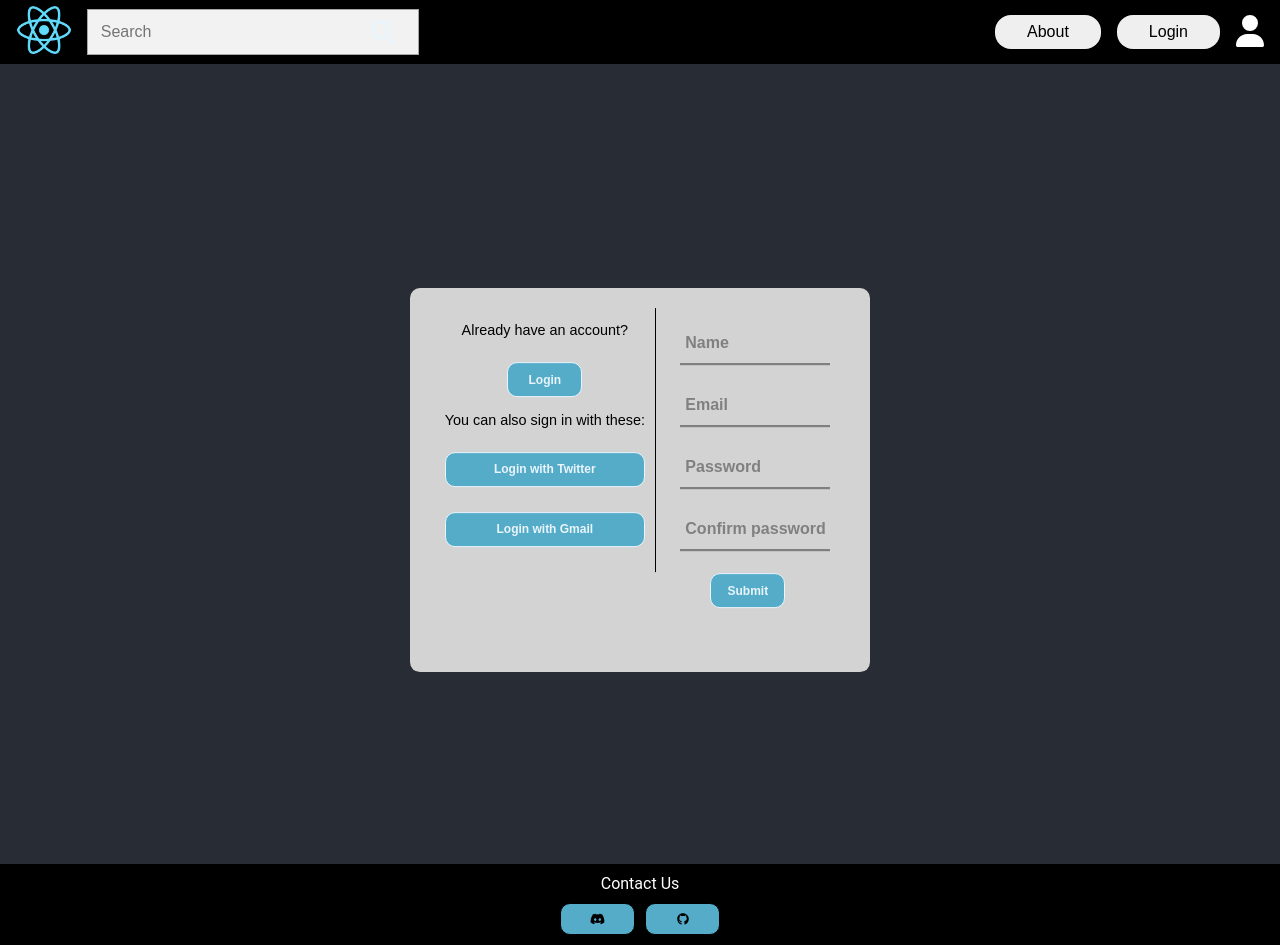
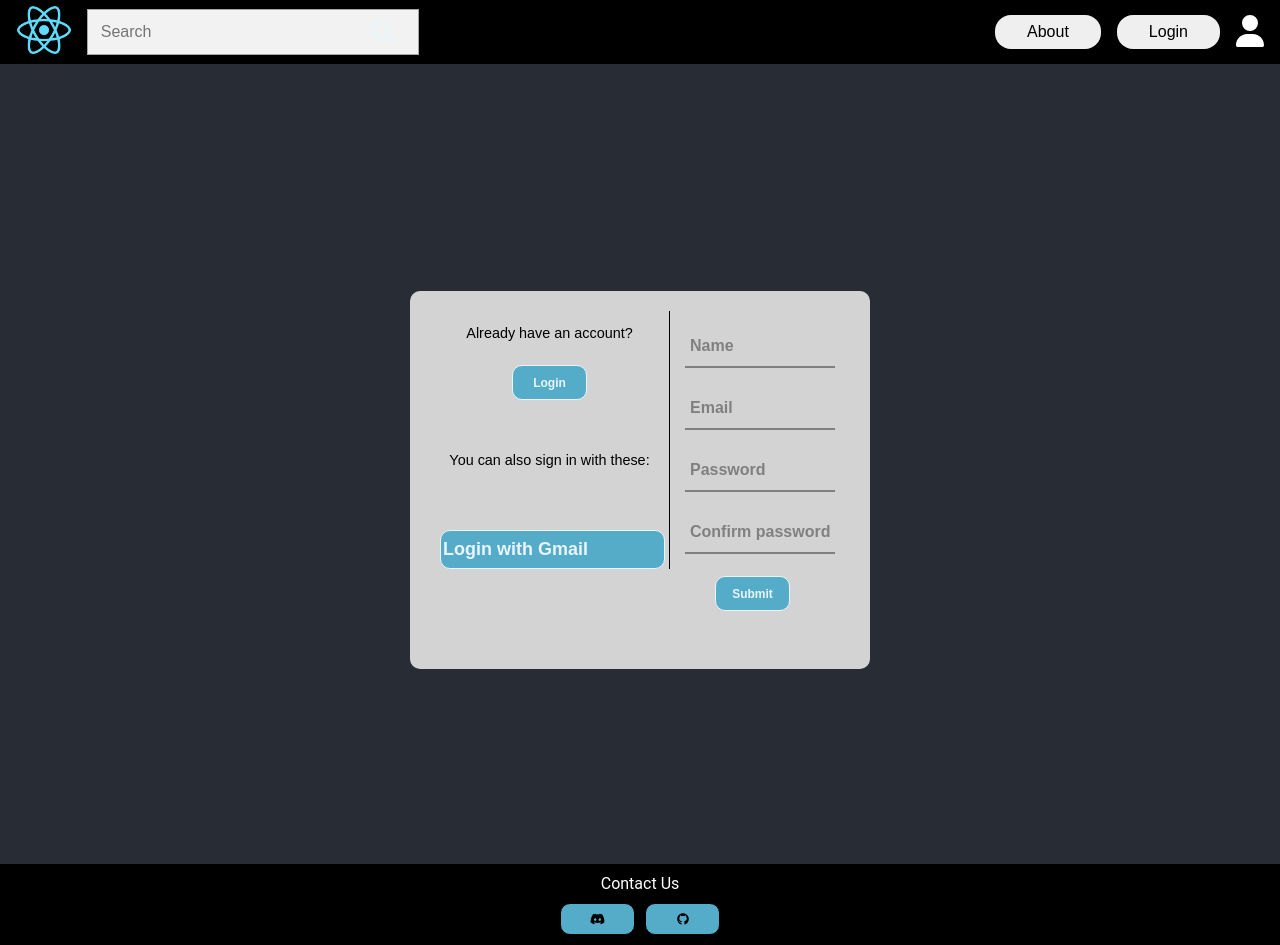
Before and after one commit to Spring2022-CSCI152/Team2, a React (Create React App) app in the folder frontend/: page /registration in a window 1280 px wide. Built offline with nearby package versions, Linux system fonts and the light colour scheme; no server answers.

Commit message:
Registration
Added the gmail button/ took out the twitter button

```diff
--- a/frontend/src/assets/registration.css
+++ b/frontend/src/assets/registration.css
@@ -164,3 +164,17 @@
     -webkit-text-security: disc;
     -moz-text-security: disc;
   }
+
+  input[type = "button7"]{
+    width: 100%;
+    height: 35px;
+    border: 1px solid;
+    background: rgb(85, 172, 201);
+    border-radius: 10px;
+    font-size: 18px;
+    color: #e9f4fb;
+    font-weight: 600;
+    cursor: pointer;
+    outline: none;
+
+  }
--- a/frontend/src/components/gallery.jsx
+++ b/frontend/src/components/gallery.jsx
@@ -5,7 +5,7 @@ import '../assets/gallery.css';
 import Navbar from './Navbar.jsx';
 
 
-    const { useState } = React;
+const { useState } = React;
 
 
 const images=[];
--- a/frontend/src/components/registration.jsx
+++ b/frontend/src/components/registration.jsx
@@ -1,7 +1,9 @@
-import React, { Component, useState } from 'react';
+import React, { Component, useState,useContext } from 'react';
+import AuthContext from '../context/authContext';
 import '../assets/registration.css';
 import axios from 'axios';
 import {Link, useNavigate} from 'react-router-dom'
+import GoogleLogin from 'react-google-login';
 
 
 
@@ -11,8 +13,21 @@ const Registration = () =>{
     const [password, setPassword] = useState("");
     const [confPassword, checkPassword] = useState("");
     const [email, setEmail] = useState("");
+    const { getLoggedIn } = useContext(AuthContext);
 
+    const responseGoogle = async (res) => {
+        console.log(res);
+        await axios.post('http://localhost:5000/googlelogin', {tokenId: res.tokenId})
+            .then(res => console.log("Google login success", res))
+            .catch(err => console.log(err));
+            console.log("logging in");
+            await getLoggedIn();
+            navigate("/");
+      }
 
+    const responseErrorGoogle = (res) => {
+        console.log(res);
+    }
     const handleSubmit = (event) =>{
         event.preventDefault();
         const data = {
@@ -45,13 +60,20 @@ const Registration = () =>{
                     </p>
 
                     <div className="placement">
-                        <button className='option1' type='button'>
-                            Login with Twitter
-                        </button>
-                        <button className='option1' type ='button'>
-                            Login with Gmail
 
-                        </button>
+
+                        <GoogleLogin
+                    clientId="155459917287-hgt37hna82ei0h2hasqdljs003biladv.apps.googleusercontent.com"
+                    buttonText="Login"
+                    render={renderProps => (
+                        <input type = "button7" onClick={renderProps.onClick} value ="Login with Gmail"></input>
+                    )}
+                    onSuccess={responseGoogle}
+                    onFailure={responseErrorGoogle}
+                    cookiePolicy={'single_host_origin'}
+                />
+
+
                     </div>
                 </div>
                 <form method = "post" className='form1' onSubmit={handleSubmit}>
```
